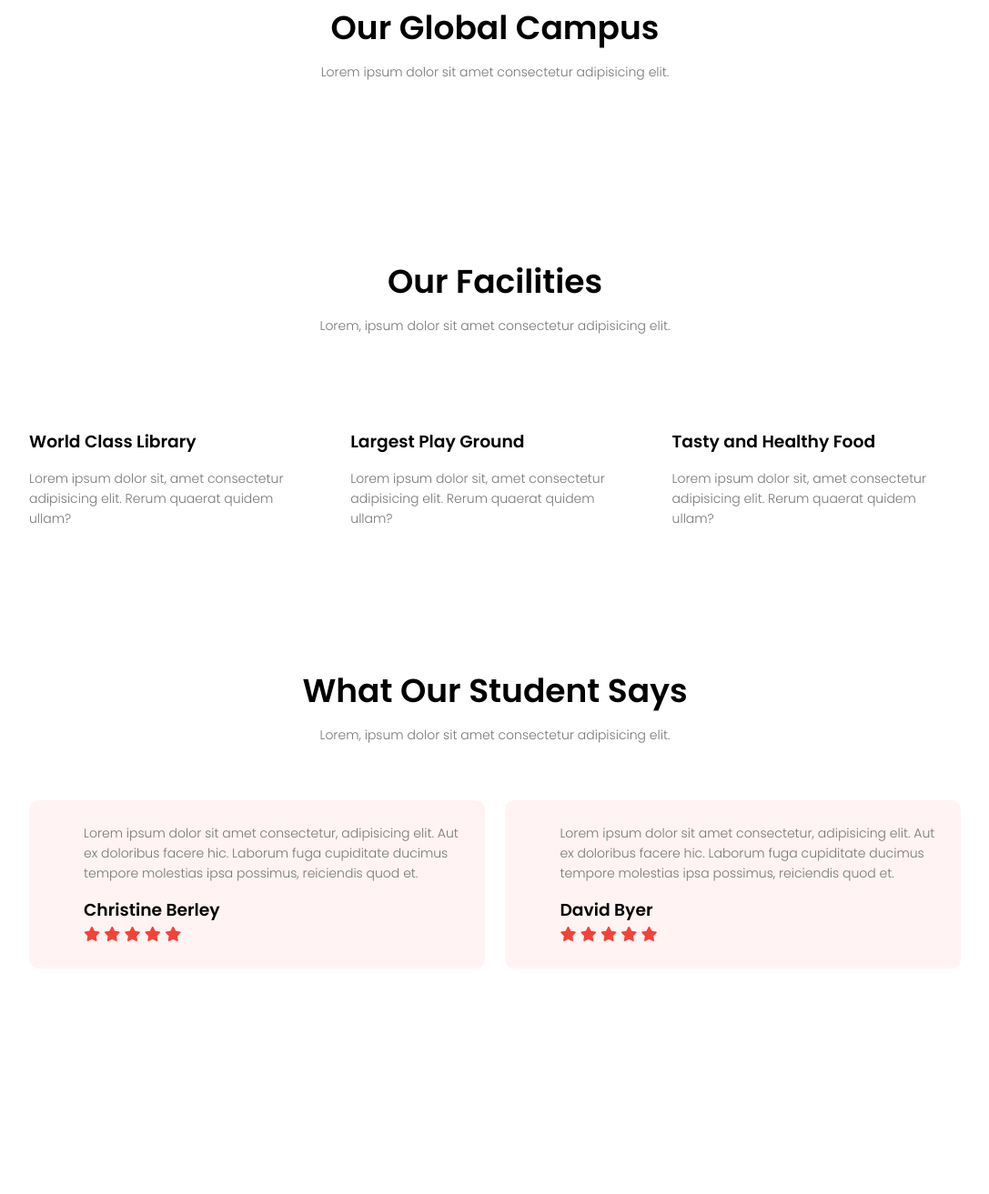
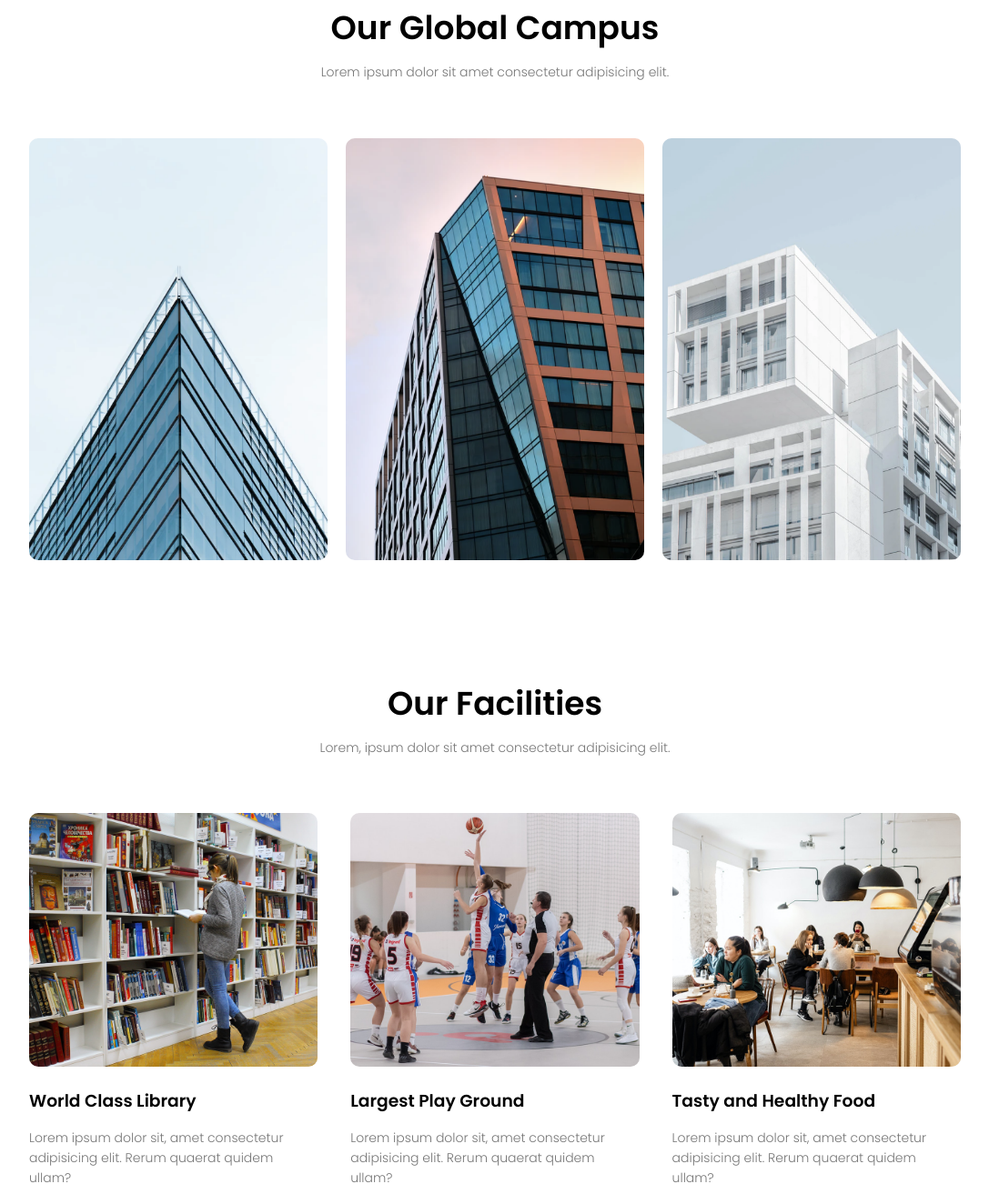
Before and after one commit to afik-04/Eduford, a plain HTML site: page index.html in a window 1280 px wide. Shown: the part 1367-2680 px from the top of the page at 91% size, without its empty margins (96-1183 px from the left). Drawn offline with Linux system fonts and the light colour scheme.

Commit message:
Update index.html

```diff
--- a/index.html
+++ b/index.html
@@ -13,7 +13,7 @@
     <section class="header">
 
         <nav>
-            <a href="index.html"><img src="images/logo.png" alt=""></a>
+            <a href="index.html"><img src="logo.png" alt=""></a>
             <div class="nav-links" id="navLinks">
                 <i class="fa fa-times" onclick="hideMenu()"></i>
                 <ul>
@@ -61,19 +61,19 @@
         <p>Lorem ipsum dolor sit amet consectetur adipisicing elit.</p>
         <div class="row">
             <div class="campus-col">
-                <img src="images/london.png" alt="">
+                <img src="london.png" alt="">
                 <div class="layer">
                     <h3>LONDON</h3>
                 </div>
             </div>
             <div class="campus-col">
-                <img src="images/newyork.png" alt="">
+                <img src="newyork.png" alt="">
                 <div class="layer">
                     <h3>NEW YORK</h3>
                 </div>
             </div>
             <div class="campus-col">
-                <img src="images/washington.png" alt="">
+                <img src="washington.png" alt="">
                 <div class="layer">
                     <h3>WASHINGTON</h3>
                 </div>
@@ -90,19 +90,19 @@
 
         <div class="row">
             <div class="facilities-col">
-                <img src="images/library.png" alt="">
+                <img src="library.png" alt="">
                 <h3>World Class Library</h3>
                 <p>Lorem ipsum dolor sit, amet consectetur adipisicing elit. Rerum quaerat quidem ullam?</p>
 
             </div>
             <div class="facilities-col">
-                <img src="images/basketball.png" alt="">
+                <img src="basketball.png" alt="">
                 <h3>Largest Play Ground</h3>
                 <p>Lorem ipsum dolor sit, amet consectetur adipisicing elit. Rerum quaerat quidem ullam?</p>
 
             </div>
             <div class="facilities-col">
-                <img src="images/cafeteria.png" alt="">
+                <img src="cafeteria.png" alt="">
                 <h3>Tasty and Healthy Food</h3>
                 <p>Lorem ipsum dolor sit, amet consectetur adipisicing elit. Rerum quaerat quidem ullam?</p>
 
@@ -118,7 +118,7 @@
         <p>Lorem, ipsum dolor sit amet consectetur adipisicing elit.</p>
         <div class="row">
             <div class="testimonial-col">
-                <img src="images/user1.jpg" alt="">
+                <img src="user1.jpg" alt="">
                 <div>
                     <p>Lorem ipsum dolor sit amet consectetur, adipisicing elit. Aut ex doloribus facere hic. Laborum fuga cupiditate ducimus tempore molestias ipsa possimus, reiciendis quod et.</p>
                     <h3>Christine Berley</h3>
@@ -130,7 +130,7 @@
                 </div>
             </div>
             <div class="testimonial-col">
-                <img src="images/user2.jpg" alt="">
+                <img src="user2.jpg" alt="">
                 <div>
                     <p>Lorem ipsum dolor sit amet consectetur, adipisicing elit. Aut ex doloribus facere hic. Laborum fuga cupiditate ducimus tempore molestias ipsa possimus, reiciendis quod et.</p>
                     <h3>David Byer</h3>
```
